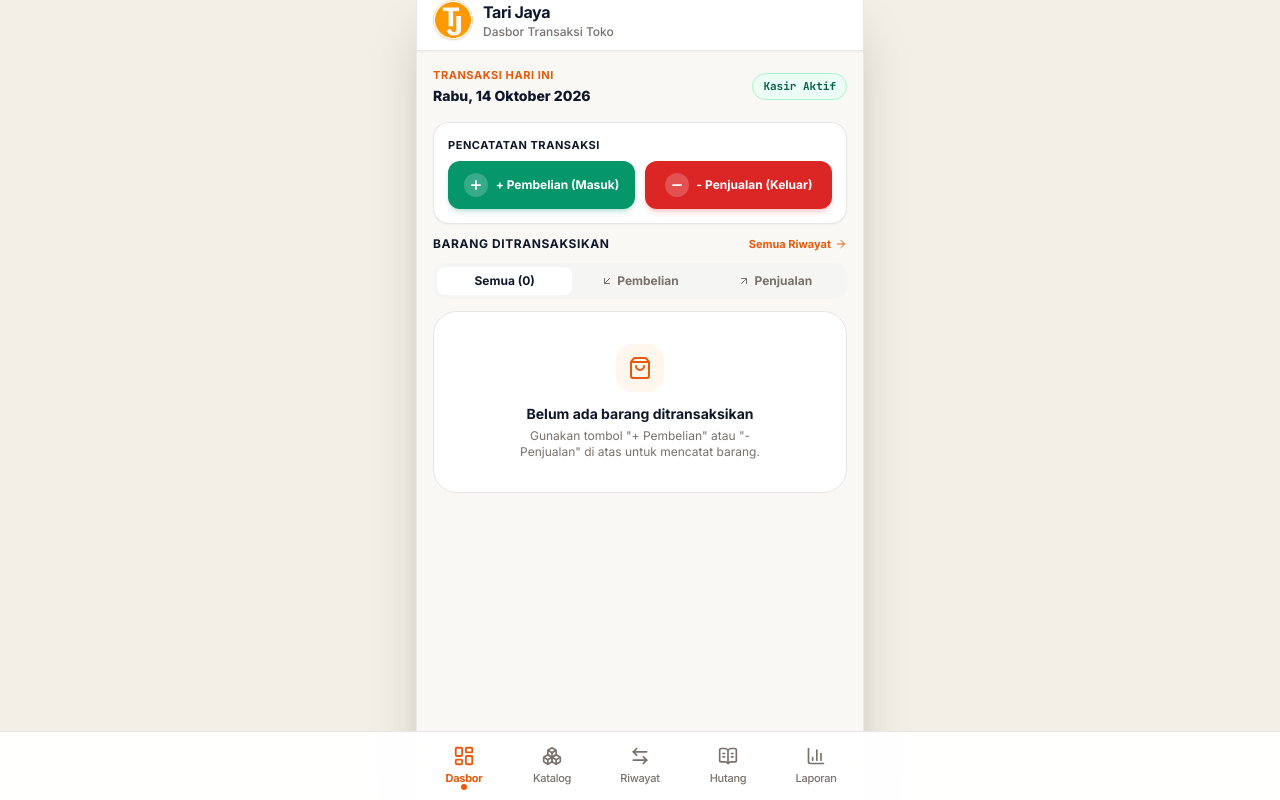
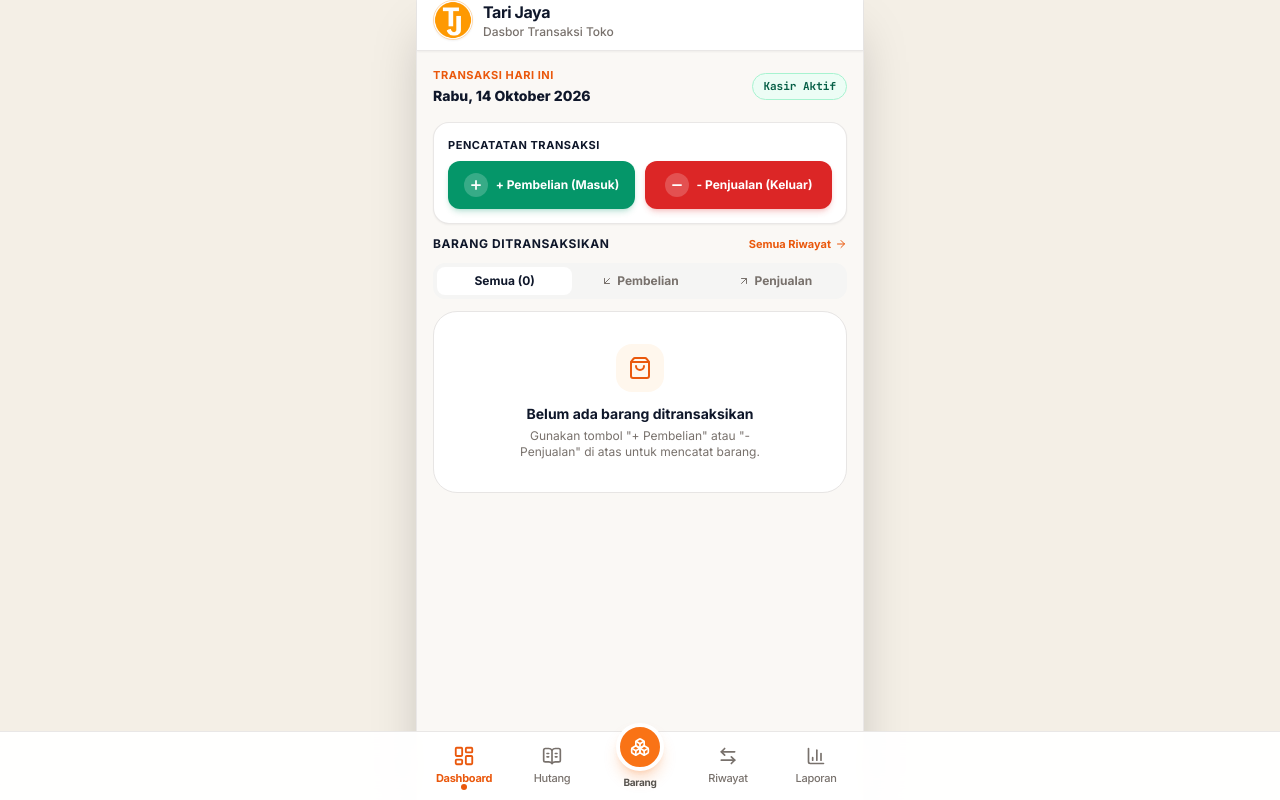
Before and after one commit to Ipul1122/tari-jaya, a React (Vite) app: page / in a window 1280 px wide. Built offline with nearby package versions, Linux system fonts and the light colour scheme.

Commit message:
feat(nav): set Barang as primary center circle button and reorder tabs to Dashboard, Hutang, Barang, Riwayat, Laporan

```diff
--- a/src/App.tsx
+++ b/src/App.tsx
@@ -70,7 +70,7 @@ function MainApp() {
 
   const titles: Record<NavTab, { title: string; subtitle: string }> = {
     dashboard: { title: 'Tari Jaya', subtitle: 'Dasbor Transaksi Toko' },
-    catalog: { title: 'Katalog Barang', subtitle: `${products.length} Jenis Produk Terdaftar` },
+    catalog: { title: 'Barang', subtitle: `${products.length} Jenis Produk Terdaftar` },
     history: { title: 'Riwayat Mutasi', subtitle: 'Audit Log Keluar & Masuk' },
     debts: { title: 'Buku Hutang', subtitle: `${activeDebtTotalCount} Catatan Aktif Belum Lunas` },
     reports: { title: 'Laporan Finansial', subtitle: 'Kalkulasi Margin & Cadangan' },
--- a/src/components/layout/BottomNav.tsx
+++ b/src/components/layout/BottomNav.tsx
@@ -1,7 +1,7 @@
 import React from 'react';
 import { LayoutDashboard, Boxes, ArrowLeftRight, BookOpenText, BarChart3 } from 'lucide-react';
 
-export type NavTab = 'dashboard' | 'catalog' | 'history' | 'debts' | 'reports';
+export type NavTab = 'dashboard' | 'debts' | 'catalog' | 'history' | 'reports';
 
 interface BottomNavProps {
   activeTab: NavTab;
@@ -19,25 +19,26 @@ export const BottomNav: React.FC<BottomNavProps> = ({
   const tabs = [
     {
       id: 'dashboard' as NavTab,
-      label: 'Dasbor',
+      label: 'Dashboard',
       icon: LayoutDashboard,
       badge: lowStockCount > 0 ? lowStockCount : undefined,
-    },
-    {
-      id: 'catalog' as NavTab,
-      label: 'Katalog',
-      icon: Boxes,
-    },
-    {
-      id: 'history' as NavTab,
-      label: 'Riwayat',
-      icon: ArrowLeftRight,
     },
     {
       id: 'debts' as NavTab,
       label: 'Hutang',
       icon: BookOpenText,
       badge: activeDebtCount > 0 ? activeDebtCount : undefined,
+    },
+    {
+      id: 'catalog' as NavTab,
+      label: 'Barang',
+      icon: Boxes,
+      isPrimary: true,
+    },
+    {
+      id: 'history' as NavTab,
+      label: 'Riwayat',
+      icon: ArrowLeftRight,
     },
     {
       id: 'reports' as NavTab,
@@ -48,10 +49,38 @@ export const BottomNav: React.FC<BottomNavProps> = ({
 
   return (
     <nav className="fixed bottom-0 left-0 right-0 z-40 bg-white/95 backdrop-blur-md border-t border-stone-200/90 pb-safe shadow-xl">
-      <div className="max-w-md mx-auto grid grid-cols-5 px-1 py-1.5">
+      <div className="max-w-md mx-auto grid grid-cols-5 px-1 py-1.5 items-end">
         {tabs.map((tab) => {
           const Icon = tab.icon;
           const isActive = activeTab === tab.id;
+
+          if (tab.isPrimary) {
+            return (
+              <button
+                key={tab.id}
+                onClick={() => onTabChange(tab.id)}
+                className="relative flex flex-col items-center justify-end pb-1 -mt-5 group select-none active:scale-95 transition-transform"
+                aria-label={tab.label}
+              >
+                <div
+                  className={`w-12 h-12 rounded-full flex items-center justify-center shadow-lg transition-all duration-200 border-4 border-white ${
+                    isActive
+                      ? 'bg-gradient-to-tr from-orange-600 to-amber-500 text-white shadow-orange-500/40 ring-2 ring-orange-400 scale-105'
+                      : 'bg-orange-500 text-white shadow-orange-500/25 hover:bg-orange-600'
+                  }`}
+                >
+                  <Icon className="w-5 h-5 text-white" />
+                </div>
+                <span
+                  className={`text-[10px] mt-1 tracking-tight font-bold transition-colors ${
+                    isActive ? 'text-orange-600' : 'text-stone-600'
+                  }`}
+                >
+                  {tab.label}
+                </span>
+              </button>
+            );
+          }
 
           return (
             <button
```
